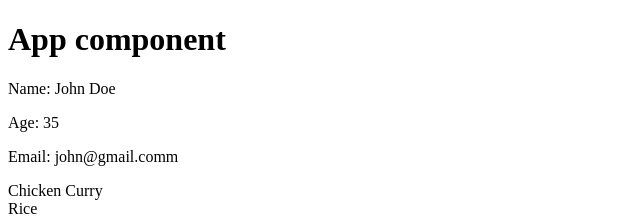
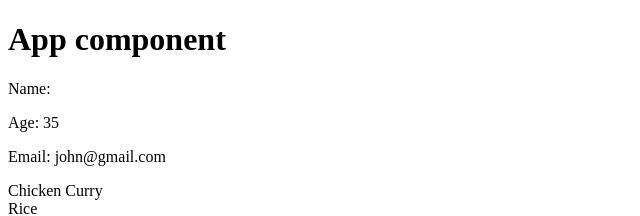
Before and after one commit to santoshkbrj/Reactjs_Tutorial, a React (Vite) app: page / in a window 1280 px wide. Shown: the top 216 px of the page, without its empty margins (0-640 px from the left). Built offline with nearby package versions, Linux system fonts and the light colour scheme.

Commit message:
Passing data from parent to child through props

```diff
--- a/src/App.jsx
+++ b/src/App.jsx
@@ -2,10 +2,15 @@ import { MyFavFood } from "./MyFavFood";
 import UserProfile from "./components/UserProfile";
 
 function App() {
+    const user = {
+        username: 'John Doe',
+        email: "john@gmail.com",
+        age: 35,
+    }
     return (
         <div>
             <h1>App component</h1>
-            <UserProfile />
+            <UserProfile userdata={user} />
             <MyFavFood />
         </div>
 
--- a/src/components/UserProfile.jsx
+++ b/src/components/UserProfile.jsx
@@ -1,9 +1,9 @@
-function UserProfile() {
+function UserProfile({ userdata }) {
     return (
         <div>
-            <p>Name: John Doe</p>
-            <p>Age: 35</p>
-            <p>Email: john@gmail.comm</p>
+            <p>Name: {userdata.name}</p>
+            <p>Age: {userdata.age}</p>
+            <p>Email: {userdata.email}</p>
         </div>
     )
 }
```
